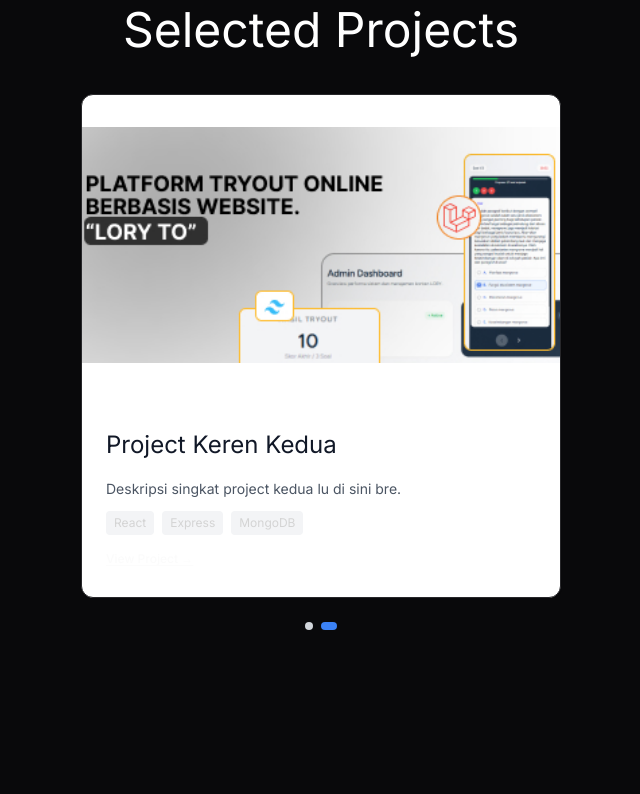
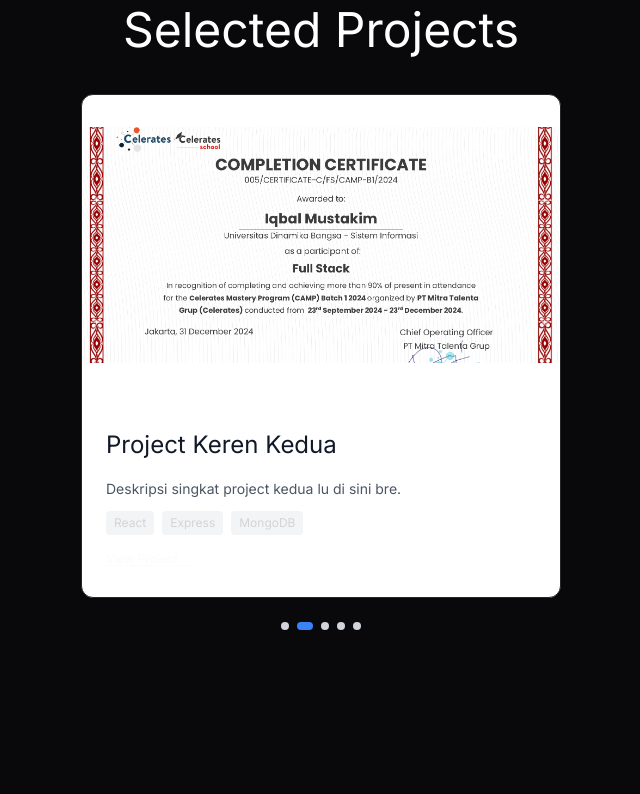
Before and after one commit to Iqbalyo/iqbalwebsite, a Next.js app: page / in a window 1280 px wide. Shown: the part 700-1494 px from the top of the page, without its empty margins (319-959 px from the left). Built offline with nearby package versions, Linux system fonts and the light colour scheme.

Commit message:
update k

```diff
--- a/components/home-page/project.tsx
+++ b/components/home-page/project.tsx
@@ -19,7 +19,29 @@
   },
   {
     title: "Project Keren Kedua",
-    image: "/lory.jpg",
+    image: "/sertif1.jpg",
+    link: "https://link-project-2.com",
+    description: "Deskripsi singkat project kedua lu di sini bre.",
+    tech: ["React", "Express", "MongoDB"],
+  },
+
+   {
+    title: "Project Keren Kedua",
+    image: "/sertif1.jpg",
+    link: "https://link-project-2.com",
+    description: "Deskripsi singkat project kedua lu di sini bre.",
+    tech: ["React", "Express", "MongoDB"],
+  },
+   {
+    title: "Project Keren Kedua",
+    image: "/sertif1.jpg",
+    link: "https://link-project-2.com",
+    description: "Deskripsi singkat project kedua lu di sini bre.",
+    tech: ["React", "Express", "MongoDB"],
+  },
+   {
+    title: "Project Keren Kedua",
+    image: "/sertif1.jpg",
     link: "https://link-project-2.com",
     description: "Deskripsi singkat project kedua lu di sini bre.",
     tech: ["React", "Express", "MongoDB"],
```
Also changed, not shown: public/sertif1.jpg (added).
